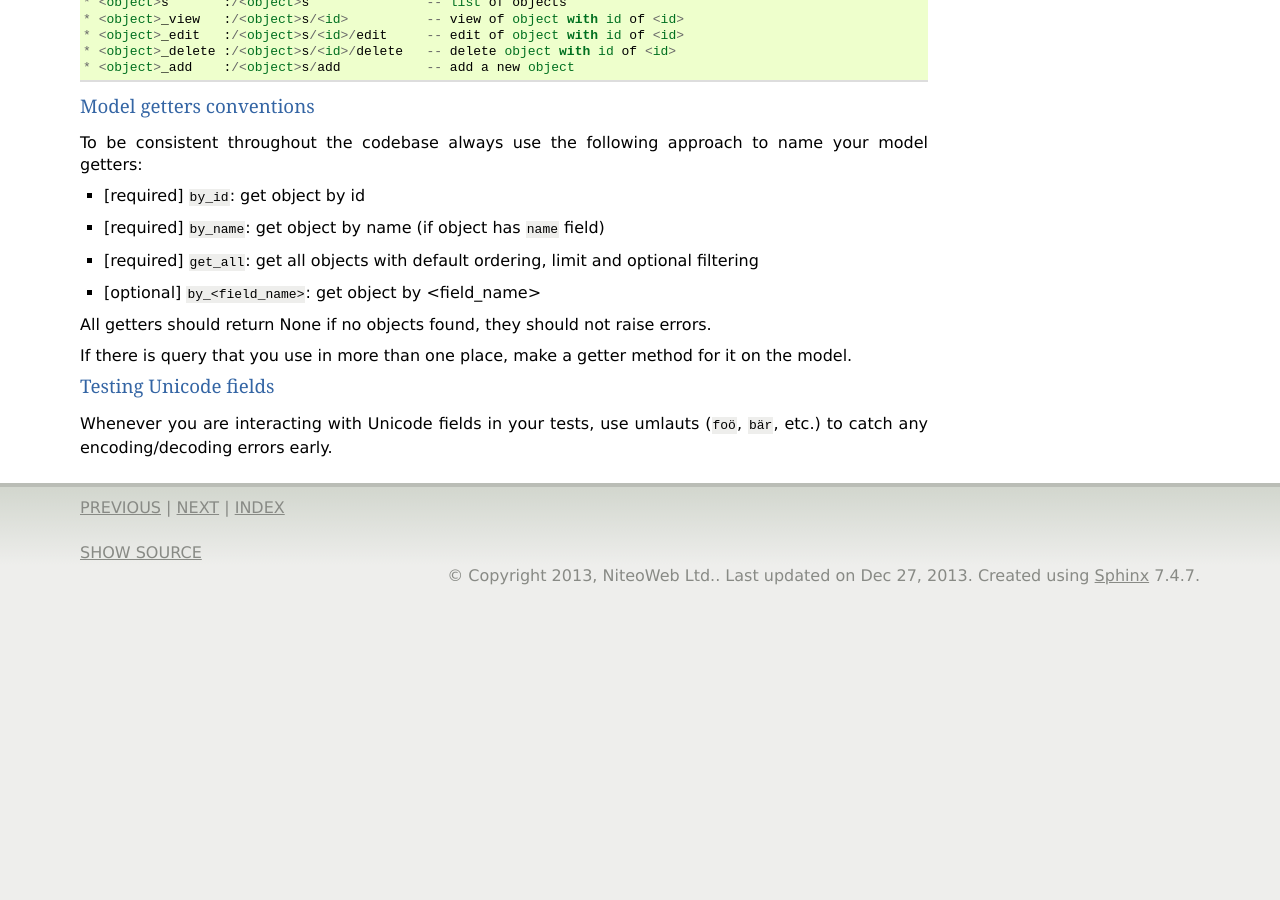
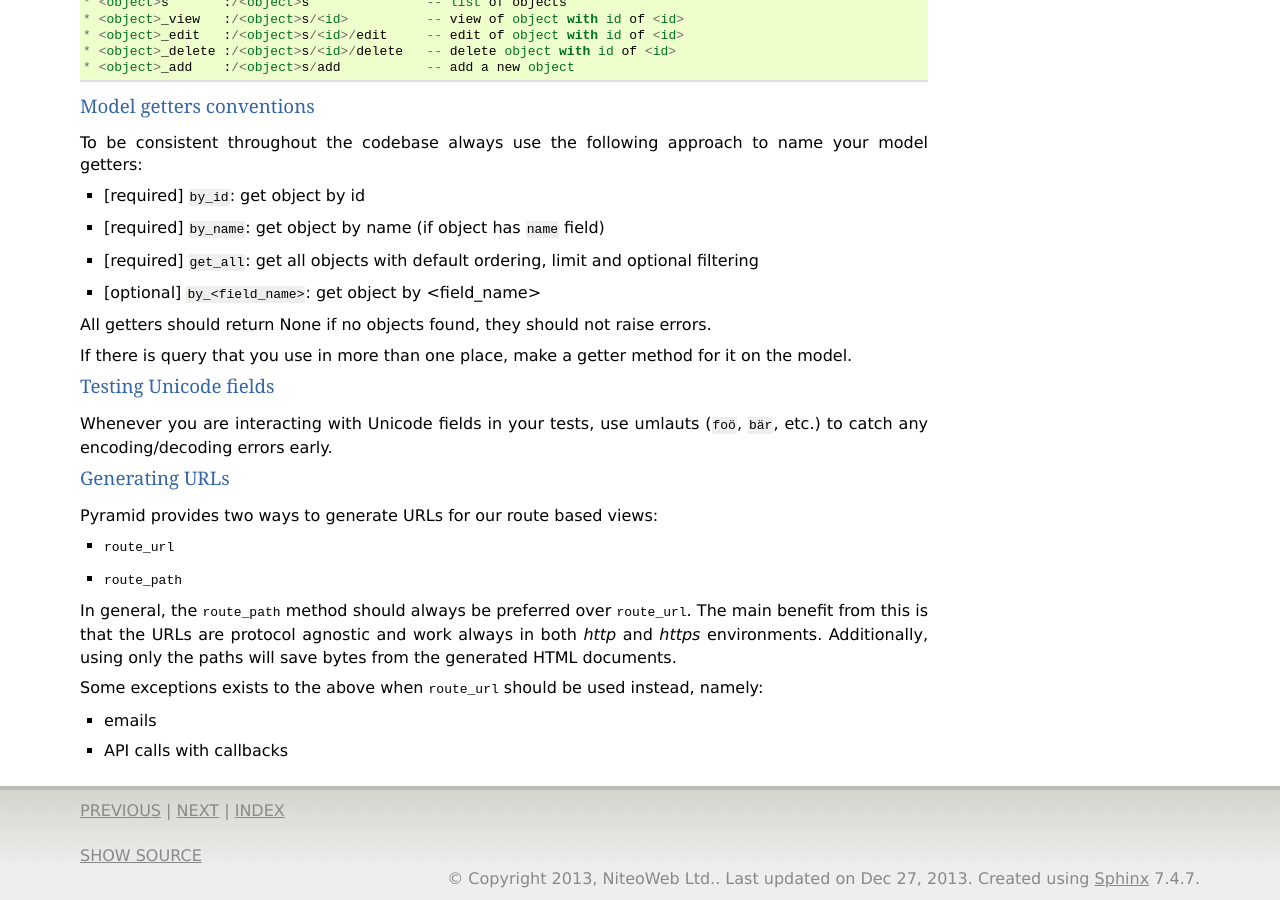
Before and after one commit to persho/pyramid_bimt, a Sphinx documentation site: the page built from docs/conventions.rst, in a window 1280 px wide and 900 px high, scrolled down 883 px. Built offline with Sphinx 7.4.7, drawn with Linux system fonts in a browser that asks for light colours; before the commit the page ends 1480 px from its top, so only the background shows below that.

Commit message:
prefer route_path over route_url

```diff
--- a/docs/conventions.rst
+++ b/docs/conventions.rst
@@ -82,3 +82,26 @@ Testing Unicode fields
 
 Whenever you are interacting with Unicode fields in your tests, use umlauts
 (``foö``, ``bär``, etc.) to catch any encoding/decoding errors early.
+
+
+Generating URLs
+"""""""""""""""
+
+Pyramid provides two ways to generate URLs for our route based views:
+
+* :meth:`route_url <pyramid.request.Request.route_url>`
+* :meth:`route_path <pyramid.request.Request.route_path>`
+
+In general, the :meth:`route_path <pyramid.request.Request.route_path>` method
+should always be preferred over
+:meth:`route_url <pyramid.request.Request.route_url>`. The main benefit from
+this is that the URLs are protocol agnostic and work always in both `http` and
+`https` environments. Additionally, using only the paths will save bytes from
+the generated HTML documents.
+
+Some exceptions exists to the above when
+:meth:`route_url <pyramid.request.Request.route_url>` should be used instead,
+namely:
+
+* emails
+* API calls with callbacks
```
Also changed, not shown: 8 other files.
